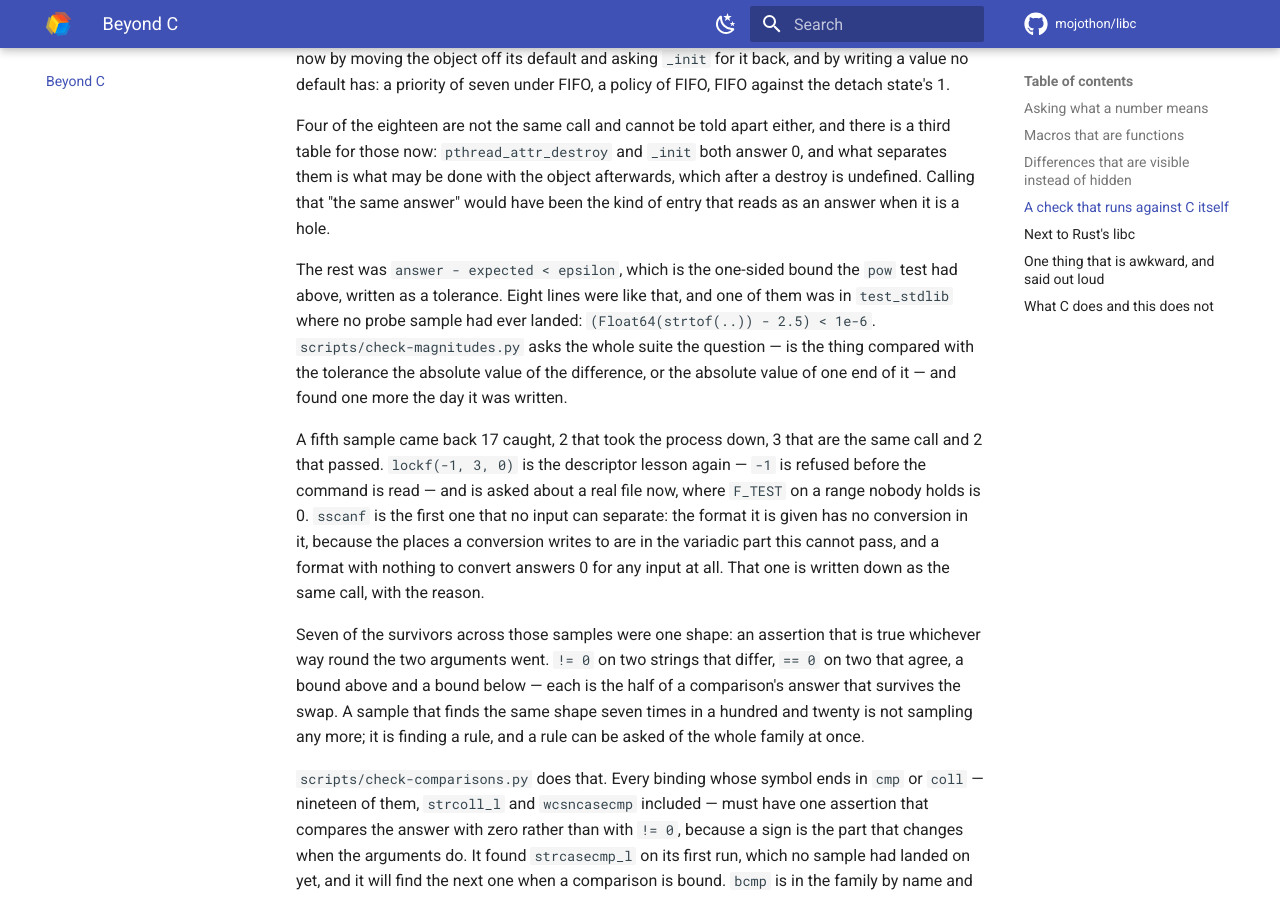
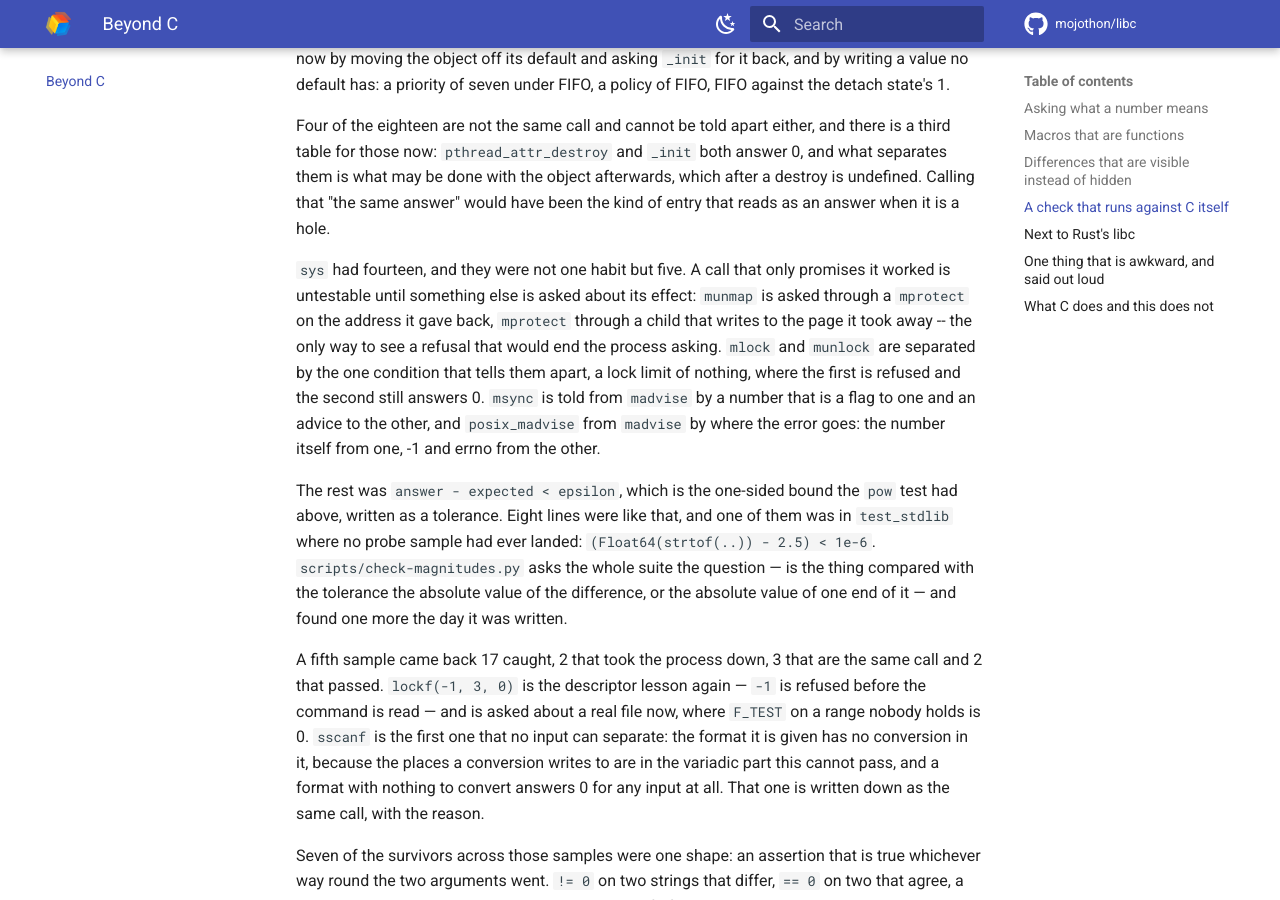
Before and after one commit to mojothon/libc, an MkDocs documentation site: the page built from docs/beyond-c.md, in a window 1280 px wide and 900 px high, scrolled down 8438 px. Built offline with MkDocs 1.6.1 and Material for MkDocs 9.7.7, drawn with Linux system fonts in a browser that asks for light colours; comment, search, counter and statistics services are not loaded.

Commit message:
test(sys): ask each call for the thing only it answers
Fourteen survivors, and they were not one habit. `munmap` promised it worked
and nothing asked about its effect, so a `mprotect` on the address it gave back
is what says the mapping is gone -- ENOMEM, the range not being mapped. What
`mprotect` itself does is asked from a child, which writes to the page it made
read-only and dies for it: the refusal cannot be seen from the process asking,
because seeing it would end that process.

`mlock` and `munlock` are separated by the one condition that tells them apart,
the lock limit brought down to nothing, where the first is refused and the
second still answers 0 -- which needed `RLIMIT_MEMLOCK` bound on both platforms.
`mlock2` is asked under the same limit, where it is refused and `madvise`, the
call with its signature, is not.

`msync` is told from `madvise` by flags only the first validates (8 is an advice
and no `MS_` bit), `posix_madvise` from `madvise` by where the error goes -- the
number itself from one, -1 and errno from the other -- `epoll_create1` by being
called with no flags, a size of 0 being what `epoll_create` refuses, `lutimes`
and `utimes` on a link rather than a plain file, `setrlimit` by lowering the
limit by one and reading it back rather than by setting it to what it already
was, and `get_avphys_pages` by taking a quarter of a gigabyte: what can still
be had goes down and what the machine has does not move.

`get_nprocs` against `get_nprocs_conf` is the one left, and it needs a machine
with a processor offline, which is in the third table with that said.

```diff
--- a/docs/beyond-c.md
+++ b/docs/beyond-c.md
@@ -416,6 +416,17 @@ answer 0, and what separates them is what may be done with the object
 afterwards, which after a destroy is undefined. Calling that "the same answer"
 would have been the kind of entry that reads as an answer when it is a hole.
 
+`sys` had fourteen, and they were not one habit but five. A call that only
+promises it worked is untestable until something else is asked about its
+effect: `munmap` is asked through a `mprotect` on the address it gave back,
+`mprotect` through a child that writes to the page it took away -- the only way
+to see a refusal that would end the process asking. `mlock` and `munlock` are
+separated by the one condition that tells them apart, a lock limit of nothing,
+where the first is refused and the second still answers 0. `msync` is told from
+`madvise` by a number that is a flag to one and an advice to the other, and
+`posix_madvise` from `madvise` by where the error goes: the number itself from
+one, -1 and errno from the other.
+
 The rest was `answer - expected < epsilon`, which is the one-sided bound the
 `pow` test had above, written as a tolerance. Eight lines were like that, and
 one of them was in `test_stdlib` where no probe sample had ever landed:
```
Also changed, not shown: CHANGELOG.md (+19 -0 lines), docs/modules.md (+1 -1 lines), 7 other files.
